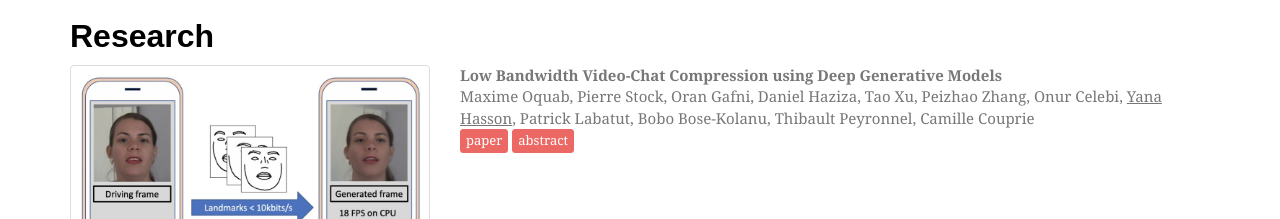
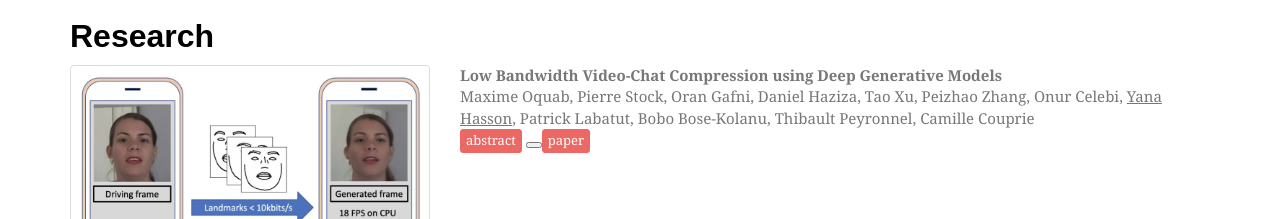
Before and after one commit to hassony2/hassony2.github.io, a plain HTML site: page index.html in a window 1280 px wide. Shown: the part 800-1019 px from the top of the page. Drawn offline with Linux system fonts and the light colour scheme; files whose address does not match are found by name; a web font is replaced by a local one.

Commit message:
Update index.html

```diff
--- a/index.html
+++ b/index.html
@@ -219,7 +219,7 @@
           <strong>Low Bandwidth Video-Chat Compression using Deep Generative Models</strong> </br>
 	  Maxime Oquab, Pierre Stock, Oran Gafni, Daniel Haziza, Tao Xu, Peizhao Zhang, Onur Celebi, <u>Yana Hasson</u>, Patrick Labatut, Bobo Bose-Kolanu, Thibault Peyronnel, Camille Couprie<br>
 
-	<a href="https://arxiv.org/abs/2012.00328"><button type="button" class="btn btn-primary btn-xs">paper</button></a>
+
 	<button type="button" class="btn btn-primary btn-xs" data-toggle="collapse" data-target="#abstract7">abstract</button>
 	<div id="abstract7" class="collapse">
         <p style="text-align: justify;">
@@ -232,6 +232,7 @@
 	This approach enables video calling at a few kbits per second, an order of magnitude lower than currently available alternatives.
 	</p>
         </div>
+	<button><a href="https://arxiv.org/abs/2012.00328"><button type="button" class="btn btn-primary btn-xs">paper</button></a>
       </div>
     </div>
 <!-- end of Low bandwidth -->
```
